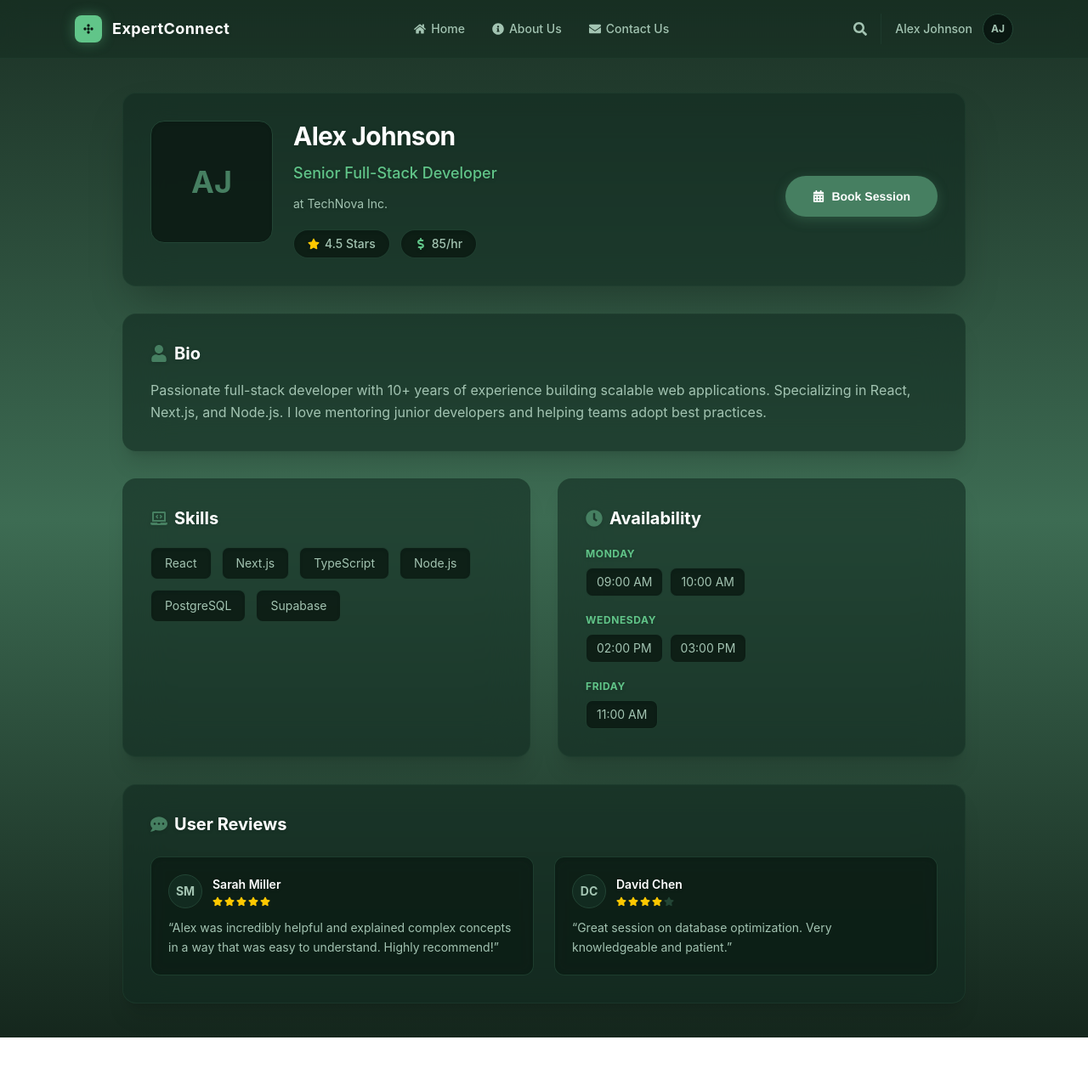
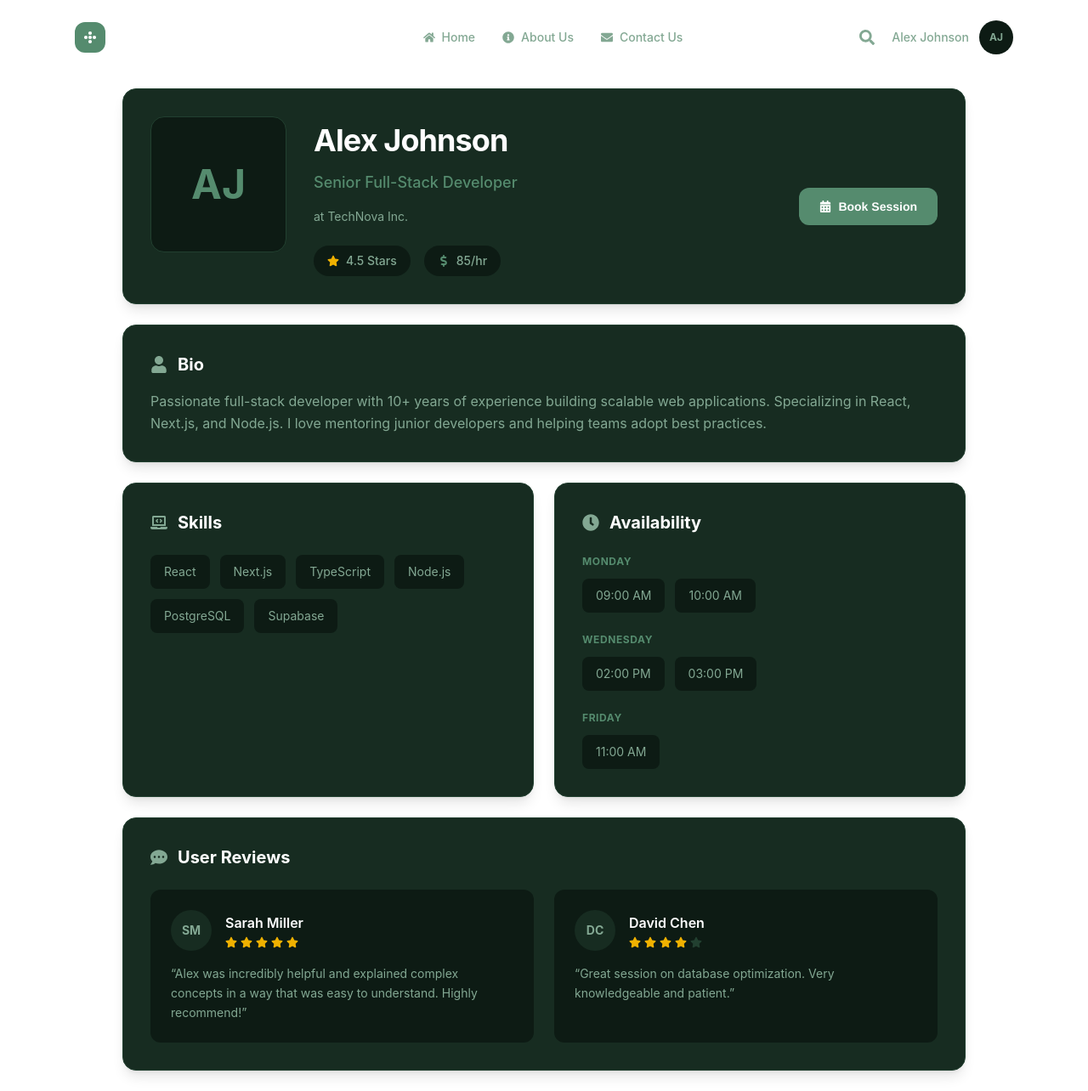
Before and after one commit to DN-75/Kraken-CA1, a Next.js app: page /professional/1 in a window 1280 px wide. Shown: the whole page at 85% size. Before the commit the page ends 1221 px from the top, so only its background shows below. Built offline with nearby package versions, Linux system fonts and the light colour scheme.

Commit message:
chnage color theme

```diff
--- a/app/professional/[id]/page.tsx
+++ b/app/professional/[id]/page.tsx
@@ -183,8 +183,8 @@ export default function ProfessionalProfilePage() {
 
   if (loading) {
     return (
-      <div className="min-h-screen bg-gradient-to-b from-[#1c3226] via-[#3d6c53] to-[#15271d] flex items-center justify-center">
-        <div className="animate-pulse text-[#467f61] text-xl font-medium drop-shadow-md">
+      <div className="min-h-screen bg-[radial-gradient(ellipse_at_center,_var(--tw-gradient-stops))] from-[#2a5c43] via-[#132d20] to-[#0b1c13] flex items-center justify-center">
+        <div className="animate-pulse text-[#558b6e] text-xl font-medium">
           Loading profile…
         </div>
       </div>
@@ -193,11 +193,11 @@ export default function ProfessionalProfilePage() {
 
   if (error || !professional) {
     return (
-      <div className="min-h-screen bg-gradient-to-b from-[#1c3226] via-[#3d6c53] to-[#15271d] flex flex-col items-center justify-center gap-4">
-        <p className="text-red-400 text-xl drop-shadow-md">
+      <div className="min-h-screen bg-[radial-gradient(ellipse_at_center,_var(--tw-gradient-stops))] from-[#2a5c43] via-[#132d20] to-[#0b1c13] flex flex-col items-center justify-center gap-4">
+        <p className="text-red-400 text-xl">
           {error ?? "Profile not found."}
         </p>
-        <Link href="/" className="text-white hover:text-gray-200 transition-colors drop-shadow-md">
+        <Link href="/" className="text-[#83a893] hover:text-white transition-colors">
           ← Back to Home
         </Link>
       </div>
@@ -208,15 +208,14 @@ export default function ProfessionalProfilePage() {
 
   /* ── Render ── */
   return (
-    <div className="min-h-screen bg-gradient-to-b from-[#1c3226] via-[#3d6c53] to-[#15271d] text-white selection:bg-[#467f61] selection:text-white">
+    <div className="min-h-screen bg-[radial-gradient(ellipse_at_center,_var(--tw-gradient-stops))] from-[#2a5c43] via-[#132d20] to-[#0b1c13] text-white selection:bg-[#558b6e] selection:text-white">
 
       {/* ─── Navbar ─── */}
-      <nav className="border-b border-[#234535]/50 bg-[#122b20]/40 backdrop-blur-md sticky top-0 z-50">
-        <div className="max-w-6xl mx-auto flex items-center justify-between px-6 py-4">
+      <nav className="bg-transparent pt-6 pb-4">
+        <div className="max-w-6xl mx-auto flex items-center justify-between px-6">
           <Link href="/" className="flex items-center gap-3">
-            <span className="inline-flex h-8 w-8 items-center justify-center rounded-lg bg-[#61c589] shadow-[0_0_15px_rgba(97,197,137,0.4)]">
-              {/* Icon from your image */}
-              <svg className="h-4 w-4 text-[#0a1812]" viewBox="0 0 24 24" fill="currentColor">
+            <span className="inline-flex h-9 w-9 items-center justify-center rounded-xl bg-[#558b6e]">
+              <svg className="h-5 w-5 text-white" viewBox="0 0 24 24" fill="currentColor">
                  <circle cx="12" cy="6" r="2.5" />
                  <circle cx="6" cy="12" r="2.5" />
                  <circle cx="12" cy="18" r="2.5" />
@@ -224,39 +223,39 @@ export default function ProfessionalProfilePage() {
                  <circle cx="12" cy="12" r="2.5" />
               </svg>
             </span>
-            <span className="text-white font-bold text-lg tracking-wide drop-shadow-sm">
+            <span className="text-white font-bold text-xl tracking-wide">
               ExpertConnect
             </span>
           </Link>
 
-          <div className="hidden md:flex items-center gap-8 text-sm text-[#a3c4b2] font-medium">
-            <Link href="/" className="flex items-center gap-1.5 hover:text-white transition-colors">
+          <div className="hidden md:flex items-center gap-8 text-sm text-[#83a893] font-medium">
+            <Link href="/" className="flex items-center gap-2 hover:text-white transition-colors">
               <FaHome /> Home
             </Link>
-            <Link href="#" className="flex items-center gap-1.5 hover:text-white transition-colors">
+            <Link href="#" className="flex items-center gap-2 hover:text-white transition-colors">
               <FaInfoCircle /> About Us
             </Link>
-            <Link href="#" className="flex items-center gap-1.5 hover:text-white transition-colors">
+            <Link href="#" className="flex items-center gap-2 hover:text-white transition-colors">
               <FaEnvelope /> Contact Us
             </Link>
           </div>
 
-          <div className="flex items-center gap-4">
-            <button className="text-[#a3c4b2] hover:text-white transition-colors">
-              <FaSearch size={16} />
+          <div className="flex items-center gap-5">
+            <button className="text-[#83a893] hover:text-white transition-colors">
+              <FaSearch size={18} />
             </button>
-            <div className="flex items-center gap-3 border-l border-[#234535]/50 pl-4">
-              <span className="text-sm text-[#a3c4b2] hidden sm:inline font-medium">
+            <div className="flex items-center gap-3">
+              <span className="text-sm text-[#83a893] hidden sm:inline font-medium">
                 {profile.name}
               </span>
               {profile.profile_photo ? (
                 <img
                   src={profile.profile_photo}
                   alt={profile.name}
-                  className="h-9 w-9 rounded-full object-cover border border-[#234535] shadow-sm"
+                  className="h-10 w-10 rounded-full object-cover bg-[#0d1b14]"
                 />
               ) : (
-                <span className="flex h-9 w-9 items-center justify-center rounded-full bg-[#0a1812] border border-[#234535] text-xs font-bold text-[#a3c4b2] shadow-inner">
+                <span className="flex h-10 w-10 items-center justify-center rounded-full bg-[#0d1b14] text-xs font-bold text-[#83a893]">
                   {getInitials(profile.name)}
                 </span>
               )}
@@ -266,46 +265,46 @@ export default function ProfessionalProfilePage() {
       </nav>
 
       {/* ─── Main Content ─── */}
-      <main className="max-w-5xl mx-auto px-4 py-10 space-y-8 relative z-10">
+      <main className="max-w-5xl mx-auto px-4 py-6 space-y-6 relative z-10">
 
         {/* ── Profile Hero Card ── */}
-        <section className="rounded-2xl border border-[#234535]/50 bg-[#122b20]/60 backdrop-blur-xl shadow-2xl p-6 md:p-8 flex flex-col md:flex-row items-center md:items-start gap-6">
+        <section className="rounded-2xl border border-[#224030] bg-[#172c21] p-6 md:p-8 flex flex-col md:flex-row items-center md:items-start gap-8 shadow-lg">
           {profile.profile_photo ? (
             <img
               src={profile.profile_photo}
               alt={profile.name}
-              className="h-36 w-36 rounded-2xl object-cover flex-shrink-0 shadow-lg border border-[#234535]"
+              className="h-40 w-40 rounded-2xl object-cover flex-shrink-0 border border-[#224030]"
             />
           ) : (
-            <div className="h-36 w-36 rounded-2xl bg-[#0a1812]/80 border border-[#234535] flex items-center justify-center text-4xl font-bold text-[#467f61] flex-shrink-0 shadow-inner">
+            <div className="h-40 w-40 rounded-2xl bg-[#0d1b14] border border-[#224030] flex items-center justify-center text-5xl font-bold text-[#558b6e] flex-shrink-0">
               {getInitials(profile.name)}
             </div>
           )}
 
-          <div className="flex-1 text-center md:text-left space-y-3">
-            <h1 className="text-3xl font-bold text-white tracking-tight drop-shadow-sm">{profile.name}</h1>
-            <p className="text-[#61c589] font-medium text-lg drop-shadow-sm">
+          <div className="flex-1 text-center md:text-left space-y-4 pt-2">
+            <h1 className="text-4xl font-bold text-white tracking-tight">{profile.name}</h1>
+            <p className="text-[#558b6e] font-medium text-lg">
               {professional.job_title ?? professional.field}
             </p>
             {professional.job && (
-              <p className="text-[#a3c4b2] text-sm drop-shadow-sm">at {professional.job}</p>
+              <p className="text-[#83a893] text-sm">at {professional.job}</p>
             )}
 
-            <div className="flex flex-wrap justify-center md:justify-start gap-3 pt-2">
+            <div className="flex flex-wrap justify-center md:justify-start gap-4 pt-2">
               {avgRating && (
-                <span className="inline-flex items-center gap-1.5 rounded-full border border-[#234535]/80 bg-[#0a1812]/80 px-4 py-1.5 text-sm font-medium text-[#a3c4b2] shadow-inner">
-                  <FaStar className="text-yellow-400 drop-shadow-sm" /> {avgRating} Stars
+                <span className="inline-flex items-center gap-2 rounded-full bg-[#0d1b14] px-4 py-2 text-sm font-medium text-[#83a893]">
+                  <FaStar className="text-yellow-500" /> {avgRating} Stars
                 </span>
               )}
-              <span className="inline-flex items-center gap-1.5 rounded-full border border-[#234535]/80 bg-[#0a1812]/80 px-4 py-1.5 text-sm font-medium text-[#a3c4b2] shadow-inner">
-                <FaDollarSign className="text-[#61c589] drop-shadow-sm" />
+              <span className="inline-flex items-center gap-2 rounded-full bg-[#0d1b14] px-4 py-2 text-sm font-medium text-[#83a893]">
+                <FaDollarSign className="text-[#558b6e]" />
                 {professional.price_per_hour}/hr
               </span>
             </div>
           </div>
 
-          <div className="flex-shrink-0 self-center md:mt-4">
-            <button className="cursor-pointer inline-flex items-center justify-center gap-2 rounded-full bg-[#467f61] hover:bg-[#38664e] transition-all px-8 py-3.5 text-white font-semibold text-sm shadow-[0_4px_14px_0_rgba(70,127,97,0.4)] w-full md:w-auto">
+          <div className="flex-shrink-0 self-center md:mt-6">
+            <button className="cursor-pointer inline-flex items-center justify-center gap-2 rounded-xl bg-[#558b6e] hover:bg-[#43755b] transition-colors px-6 py-3 text-white font-semibold text-sm w-full md:w-auto">
               <FaCalendarAlt /> Book Session
             </button>
           </div>
@@ -313,26 +312,26 @@ export default function ProfessionalProfilePage() {
 
         {/* ── Bio ── */}
         {profile.bio && (
-          <section className="rounded-2xl border border-[#234535]/50 bg-[#122b20]/60 backdrop-blur-xl shadow-xl p-6 md:p-8">
-            <h2 className="flex items-center gap-2 text-xl font-bold text-white mb-4 drop-shadow-sm">
-              <FaUser className="text-[#467f61]" /> Bio
+          <section className="rounded-2xl border border-[#224030] bg-[#172c21] p-6 md:p-8 shadow-lg">
+            <h2 className="flex items-center gap-3 text-xl font-bold text-white mb-4">
+              <FaUser className="text-[#83a893]" /> Bio
             </h2>
-            <p className="text-[#a3c4b2] leading-relaxed text-sm md:text-base">{profile.bio}</p>
+            <p className="text-[#83a893] leading-relaxed text-sm md:text-base">{profile.bio}</p>
           </section>
         )}
 
         {/* ── Skills & Availability Row ── */}
-        <div className="grid grid-cols-1 md:grid-cols-2 gap-8">
+        <div className="grid grid-cols-1 md:grid-cols-2 gap-6">
 
-          <section className="rounded-2xl border border-[#234535]/50 bg-[#122b20]/60 backdrop-blur-xl shadow-xl p-6 md:p-8">
-            <h2 className="flex items-center gap-2 text-xl font-bold text-white mb-5 drop-shadow-sm">
-              <FaLaptopCode className="text-[#467f61]" /> Skills
+          <section className="rounded-2xl border border-[#224030] bg-[#172c21] p-6 md:p-8 shadow-lg">
+            <h2 className="flex items-center gap-3 text-xl font-bold text-white mb-6">
+              <FaLaptopCode className="text-[#83a893]" /> Skills
             </h2>
             <div className="flex flex-wrap gap-3">
               {skills.map((s, i) => (
                 <span
                   key={i}
-                  className="rounded-lg border border-[#234535]/80 bg-[#0a1812]/80 px-4 py-2 text-sm text-[#a3c4b2] shadow-inner"
+                  className="rounded-lg bg-[#0d1b14] px-4 py-2.5 text-sm text-[#83a893]"
                 >
                   {s.skill === "Other" ? s.skill_other_label : s.skill}
                 </span>
@@ -340,23 +339,23 @@ export default function ProfessionalProfilePage() {
             </div>
           </section>
 
-          <section className="rounded-2xl border border-[#234535]/50 bg-[#122b20]/60 backdrop-blur-xl shadow-xl p-6 md:p-8">
-            <h2 className="flex items-center gap-2 text-xl font-bold text-white mb-5 drop-shadow-sm">
-              <FaClock className="text-[#467f61]" /> Availability
+          <section className="rounded-2xl border border-[#224030] bg-[#172c21] p-6 md:p-8 shadow-lg">
+            <h2 className="flex items-center gap-3 text-xl font-bold text-white mb-6">
+              <FaClock className="text-[#83a893]" /> Availability
             </h2>
 
             {sortedDays.length === 0 ? (
-              <p className="text-[#a3c4b2] text-sm">No available slots right now.</p>
+              <p className="text-[#83a893] text-sm">No available slots right now.</p>
             ) : (
-              <div className="space-y-5">
+              <div className="space-y-6">
                 {sortedDays.map((day) => (
                   <div key={day}>
-                    <p className="text-[#61c589] text-xs uppercase tracking-wider font-bold mb-2 drop-shadow-sm">{day}</p>
-                    <div className="flex flex-wrap gap-2">
+                    <p className="text-[#558b6e] text-xs uppercase tracking-wider font-bold mb-3">{day}</p>
+                    <div className="flex flex-wrap gap-3">
                       {groupedSlots[day].map((slot) => (
                         <span
                           key={slot.id}
-                          className="rounded-lg border border-[#234535]/80 bg-[#0a1812]/80 px-3 py-1.5 text-sm text-[#a3c4b2] shadow-inner"
+                          className="rounded-lg bg-[#0d1b14] px-4 py-2.5 text-sm text-[#83a893]"
                         >
                           {formatTime(slot.start_time)}
                         </span>
@@ -371,9 +370,9 @@ export default function ProfessionalProfilePage() {
 
         {/* ── User Reviews ── */}
         {reviews.length > 0 && (
-          <section className="rounded-2xl border border-[#234535]/50 bg-[#122b20]/60 backdrop-blur-xl shadow-xl p-6 md:p-8">
-            <h2 className="flex items-center gap-2 text-xl font-bold text-white mb-6 drop-shadow-sm">
-              <FaCommentDots className="text-[#467f61]" /> User Reviews
+          <section className="rounded-2xl border border-[#224030] bg-[#172c21] p-6 md:p-8 shadow-lg">
+            <h2 className="flex items-center gap-3 text-xl font-bold text-white mb-6">
+              <FaCommentDots className="text-[#83a893]" /> User Reviews
             </h2>
 
             <div className="grid grid-cols-1 md:grid-cols-2 gap-6">
@@ -382,31 +381,31 @@ export default function ProfessionalProfilePage() {
                 return (
                   <div
                     key={review.id}
-                    className="rounded-xl border border-[#234535]/80 bg-[#0a1812]/60 shadow-inner p-5 space-y-3 backdrop-blur-sm"
+                    className="rounded-xl bg-[#0d1b14] p-6 space-y-4"
                   >
-                    <div className="flex items-center gap-3">
+                    <div className="flex items-center gap-4">
                       {review.user_profiles?.profiles?.profile_photo ? (
                         <img
                           src={review.user_profiles.profiles.profile_photo}
                           alt={reviewerName}
-                          className="h-10 w-10 rounded-full object-cover border border-[#234535]"
+                          className="h-12 w-12 rounded-full object-cover"
                         />
                       ) : (
-                        <span className="flex h-10 w-10 items-center justify-center rounded-full bg-[#122b20] border border-[#234535] text-sm font-bold text-[#a3c4b2]">
+                        <span className="flex h-12 w-12 items-center justify-center rounded-full bg-[#172c21] text-sm font-bold text-[#83a893]">
                           {getInitials(reviewerName)}
                         </span>
                       )}
 
                       <div>
-                        <p className="font-semibold text-white text-sm drop-shadow-sm">
+                        <p className="font-semibold text-white text-base">
                           {reviewerName}
                         </p>
-                        <div className="flex gap-0.5 mt-1">
+                        <div className="flex gap-1 mt-1">
                           {Array.from({ length: 5 }).map((_, i) => (
                             <FaStar
                               key={i}
-                              size={12}
-                              className={i < review.rating ? "text-yellow-400" : "text-[#234535]"}
+                              size={14}
+                              className={i < review.rating ? "text-yellow-500" : "text-[#224030]"}
                             />
                           ))}
                         </div>
@@ -414,7 +413,7 @@ export default function ProfessionalProfilePage() {
                     </div>
 
                     {review.comment && (
-                      <p className="text-[#a3c4b2] text-sm leading-relaxed">
+                      <p className="text-[#83a893] text-sm leading-relaxed">
                         &ldquo;{review.comment}&rdquo;
                       </p>
                     )}
```
